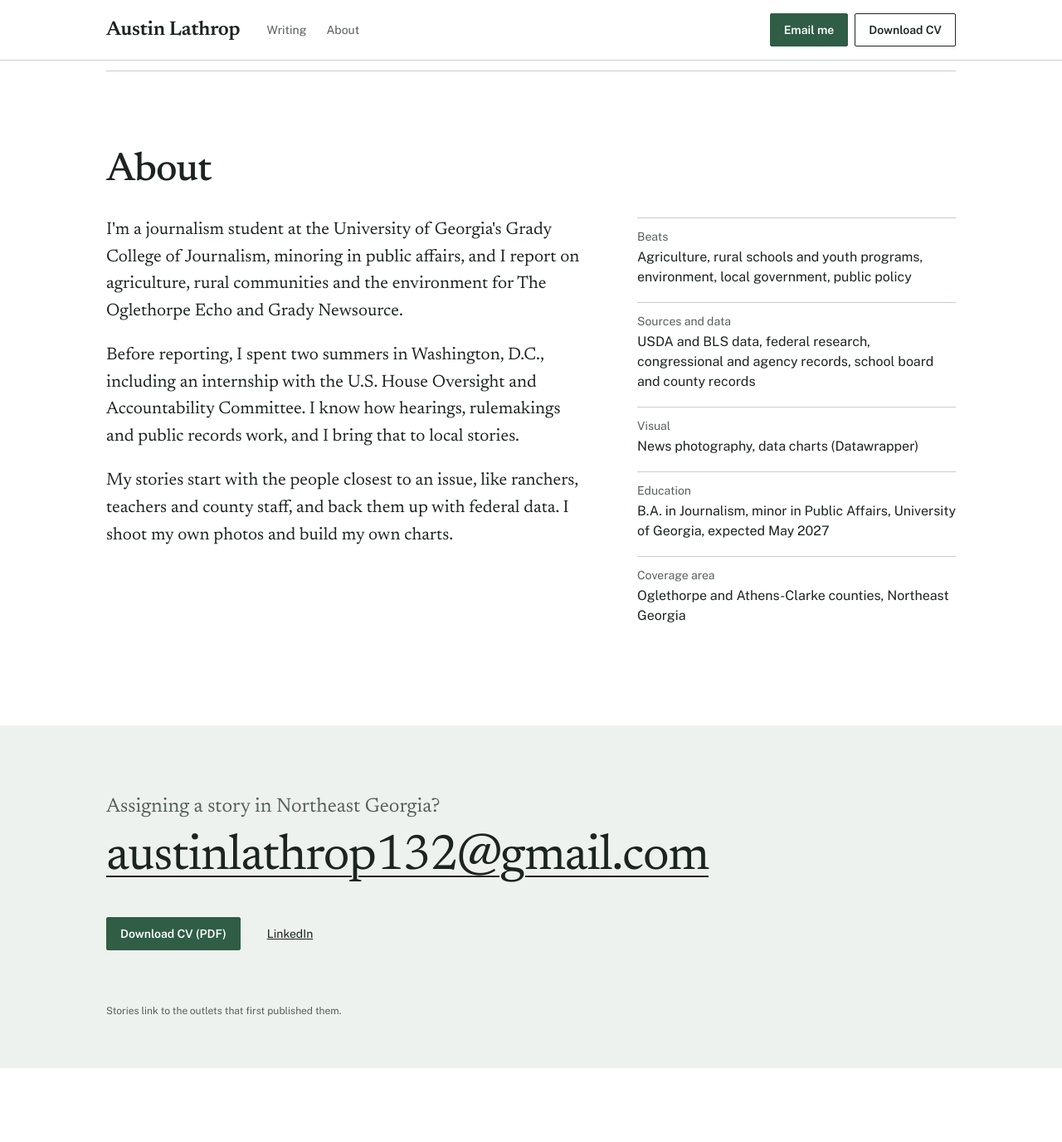
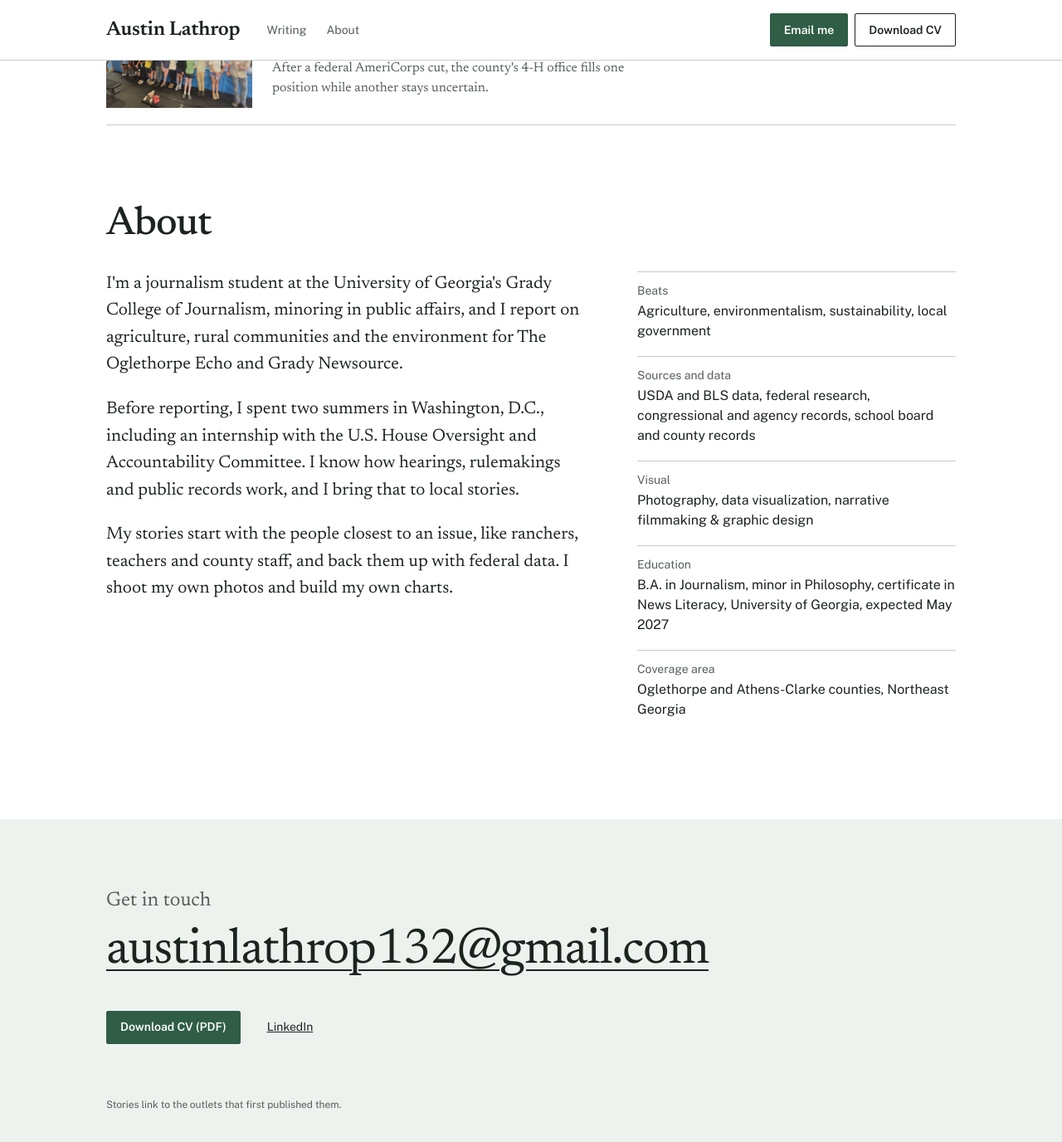
Before and after one commit to austin-lathrop/austin-lathrop.github.io, a Jekyll site: the page built from index.html, in a window 1280 px wide and 1400 px high, scrolled down 1690 px. Shown: the top 1376 px of the window at 83% size. Built offline with Jekyll 4.4.1, drawn with Linux system fonts in a browser that asks for light colours; before the commit the page ends 2977 px from its top, so only the background shows below that; some of the changed text lies outside the part shown.

Commit message:
Update _data/profile.yml (via Pages CMS)

```diff
--- a/_data/profile.yml
+++ b/_data/profile.yml
@@ -1,28 +1,36 @@
-# Your profile. Edit this through Pages CMS (Profile). Blank fields are hidden on the site.
 name: Austin Lathrop
-opening_line: I report on agriculture, rural communities and the environment in Northeast Georgia.
-availability: Available for freelance assignments. Based in Athens, Georgia.
+opening_line: I report on agriculture, rural communities and the environment in
+  Northeast Georgia.
+availability: Based in Athens, Georgia.
 email: austinlathrop132@gmail.com
 linkedin: https://www.linkedin.com/in/austin-lathrop-658bb330a/
-portrait: ""
-portrait_alt: ""
+portrait: /assets/images/alathropheadshot-2.jpg
 cv: /assets/files/cv.pdf
-contact_heading: Assigning a story in Northeast Georgia?
+contact_heading: Get in touch
 outlets:
   - The Oglethorpe Echo
   - Grady Newsource
 about:
-  - I'm a journalism student at the University of Georgia's Grady College of Journalism, minoring in public affairs, and I report on agriculture, rural communities and the environment for The Oglethorpe Echo and Grady Newsource.
-  - Before reporting, I spent two summers in Washington, D.C., including an internship with the U.S. House Oversight and Accountability Committee. I know how hearings, rulemakings and public records work, and I bring that to local stories.
-  - My stories start with the people closest to an issue, like ranchers, teachers and county staff, and back them up with federal data. I shoot my own photos and build my own charts.
+  - I'm a journalism student at the University of Georgia's Grady College of
+    Journalism, minoring in public affairs, and I report on agriculture, rural
+    communities and the environment for The Oglethorpe Echo and Grady Newsource.
+  - Before reporting, I spent two summers in Washington, D.C., including an
+    internship with the U.S. House Oversight and Accountability Committee. I
+    know how hearings, rulemakings and public records work, and I bring that to
+    local stories.
+  - My stories start with the people closest to an issue, like ranchers,
+    teachers and county staff, and back them up with federal data. I shoot my
+    own photos and build my own charts.
 skills:
   - label: Beats
-    value: Agriculture, rural schools and youth programs, environment, local government, public policy
+    value: Agriculture, environmentalism, sustainability, local government
   - label: Sources and data
-    value: USDA and BLS data, federal research, congressional and agency records, school board and county records
+    value: USDA and BLS data, federal research, congressional and agency records,
+      school board and county records
   - label: Visual
-    value: News photography, data charts (Datawrapper)
+    value: Photography, data visualization, narrative filmmaking & graphic design
   - label: Education
-    value: B.A. in Journalism, minor in Public Affairs, University of Georgia, expected May 2027
+    value: B.A. in Journalism, minor in Philosophy, certificate in News Literacy,
+      University of Georgia, expected May 2027
   - label: Coverage area
     value: Oglethorpe and Athens-Clarke counties, Northeast Georgia
```
